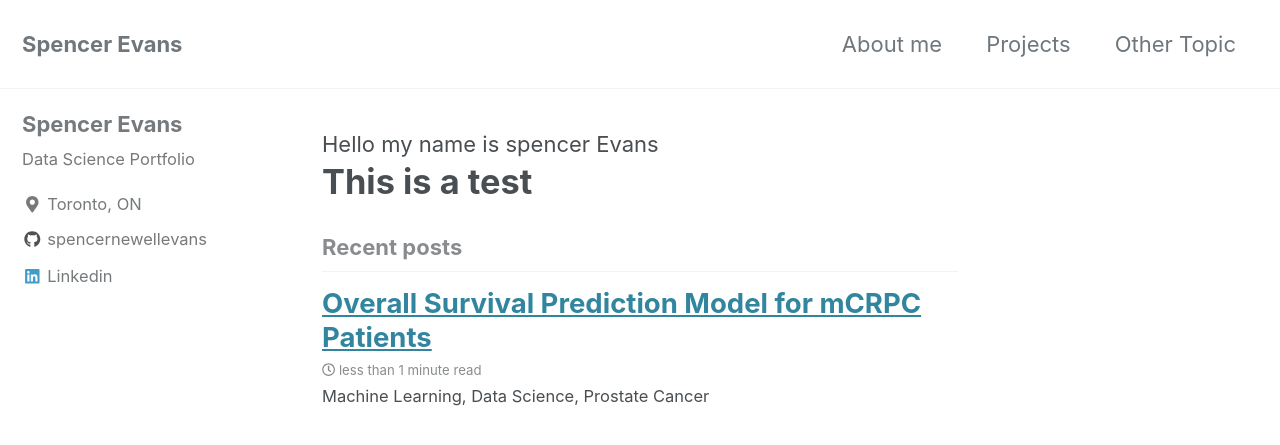
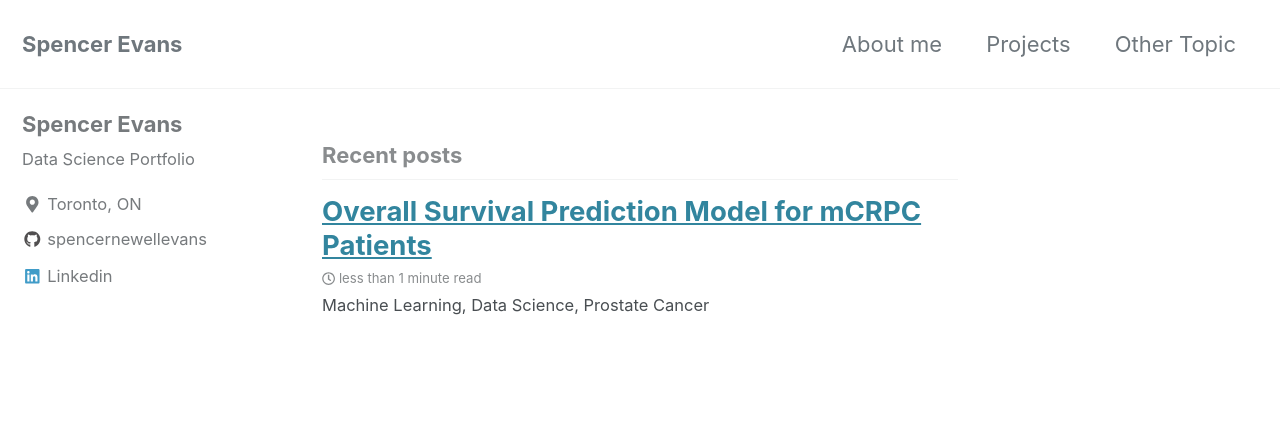
Before and after one commit to spencernewellevans/spencernewellevans.github.io, a Jekyll site: the page built from index.html, in a window 1280 px wide and 900 px high. Shown: the top 445 px of the window. Built offline with Jekyll 4.4.1, drawn with Linux system fonts in a browser that asks for light colours; cached includes are drawn as plain includes; the list of posts is cut into pages by our own code.

Commit message:
new page

```diff
--- a/index.html
+++ b/index.html
@@ -2,6 +2,3 @@
 layout: home
 author_profile: true
 ---
-
-Hello my name is spencer Evans
-<h1>This is a test</h1>
```
